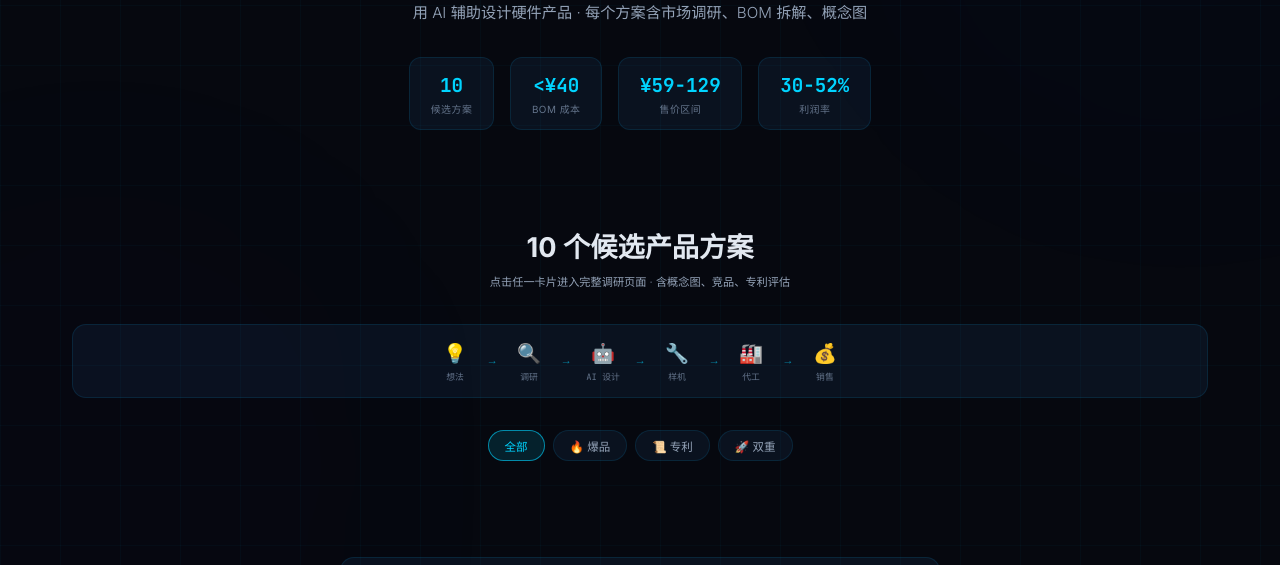
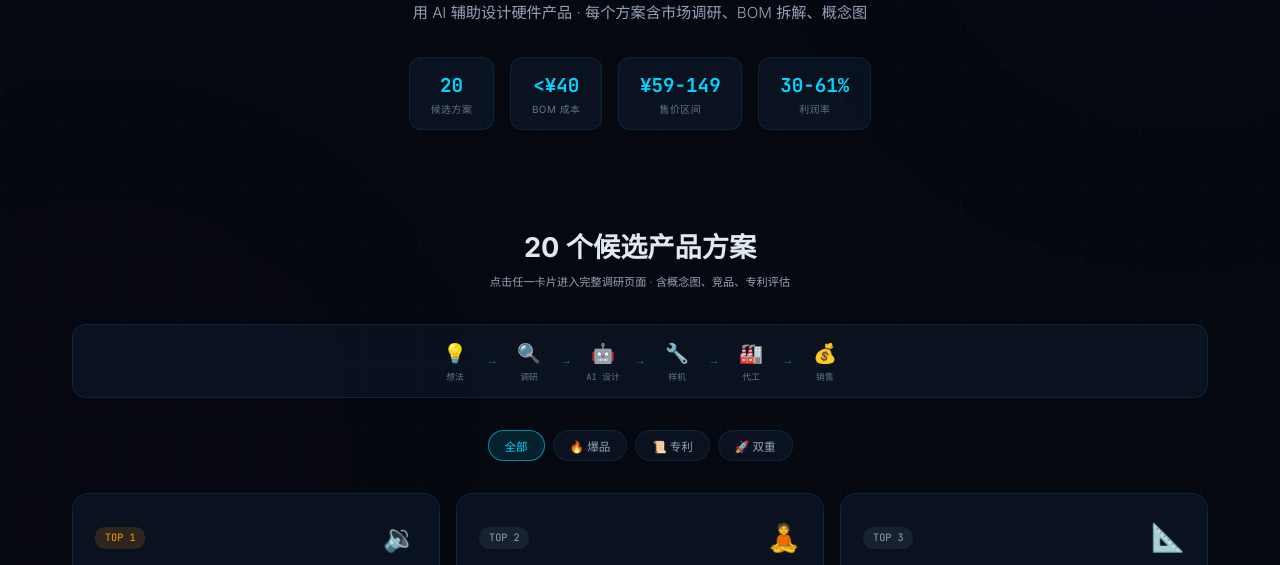
Before and after one commit to Frankhe303/product-lab, a plain HTML site: page index.html in a window 1280 px wide. Shown: the part 235-800 px from the top of the page. Drawn offline with Linux system fonts and the light colour scheme.

Commit message:
fix: 添加 D 数组中 pet-fountain 与 soil 之间的缺失逗号

```diff
--- a/index.html
+++ b/index.html
@@ -3,7 +3,7 @@
 <head>
 <meta charset="UTF-8">
 <meta name="viewport" content="width=device-width,initial-scale=1.0">
-<title>产品实验室 · 10 个小硬件产品方案</title>
+<title>产品实验室 · 20 个小硬件产品方案</title>
 <style>
 @import url('https://fonts.googleapis.com/css2?family=Inter:wght@300;400;500;600;700;800;900&family=JetBrains+Mono:wght@300;400;500;600;700&display=swap');
 *,*::after,*::before{margin:0;padding:0;box-sizing:border-box}
@@ -85,15 +85,15 @@ nav .logo{font-weight:700;font-size:1rem;background:linear-gradient(135deg,var(-
   <h1>产品实验室</h1>
   <p>用 AI 辅助设计硬件产品 · 每个方案含市场调研、BOM 拆解、概念图</p>
   <div class="stats">
-    <div class="stat"><div class="n">10</div><div class="l">候选方案</div></div>
+    <div class="stat"><div class="n">20</div><div class="l">候选方案</div></div>
     <div class="stat"><div class="n">&lt;¥40</div><div class="l">BOM 成本</div></div>
-    <div class="stat"><div class="n">¥59-129</div><div class="l">售价区间</div></div>
-    <div class="stat"><div class="n">30-52%</div><div class="l">利润率</div></div>
+    <div class="stat"><div class="n">¥59-149</div><div class="l">售价区间</div></div>
+    <div class="stat"><div class="n">30-61%</div><div class="l">利润率</div></div>
   </div>
 </section>
 
 <section class="section">
-  <h2>10 个候选产品方案<small>点击任一卡片进入完整调研页面 · 含概念图、竞品、专利评估</small></h2>
+  <h2>20 个候选产品方案<small>点击任一卡片进入完整调研页面 · 含概念图、竞品、专利评估</small></h2>
   <div class="pipeline">
     <div class="ps"><div class="pi">💡</div><div class="pl">想法</div></div><div class="pa">→</div>
     <div class="ps"><div class="pi">🔍</div><div class="pl">调研</div></div><div class="pa">→</div>
@@ -139,7 +139,7 @@ var D=[
 {id:'uv-toothbrush',r:17,icon:'🪥',name:'感应式 UV 牙刷消毒器',tg:'人体感应自动启动 · 风扇干燥·磁吸壁挂',b:38.5,p:119,pr:5200,m:'44%',tg2:['boom','patent']},
 {id:'bike-light',r:18,icon:'🚲',name:'刹车感应智能尾灯',tg:'加速度计自动检测刹车 · 爆闪 + 无线转向',b:37,p:129,pr:5500,m:'43%',tg2:['boom','patent']},
 {id:'bottle-band',r:19,icon:'🍼',name:'婴儿奶瓶温度指示环',tg:'套在任何奶瓶 · 红黄绿LED一眼知温',b:14,p:69,pr:4200,m:'61%',tg2:['boom','patent']},
-{id:'pet-fountain',r:20,icon:'🐱',name:'宠物饮水机智能监控器',tg:'电容水位感应 · 滤芯寿命提醒 · 夹上即用',b:24.5,p:89,pr:4500,m:'51%',tg2:['boom','patent']}
+{id:'pet-fountain',r:20,icon:'🐱',name:'宠物饮水机智能监控器',tg:'电容水位感应 · 滤芯寿命提醒 · 夹上即用',b:24.5,p:89,pr:4500,m:'51%',tg2:['boom','patent']},
 {id:'soil',r:10,icon:'🌱',name:'3合1 土壤检测仪',tg:'湿度/pH/光照 · 拔出保留读数 · 笑脸指数',b:21.5,p:59,pr:1815,m:'31%',tg2:['boom']}
 ];
 var cf='all';
```
